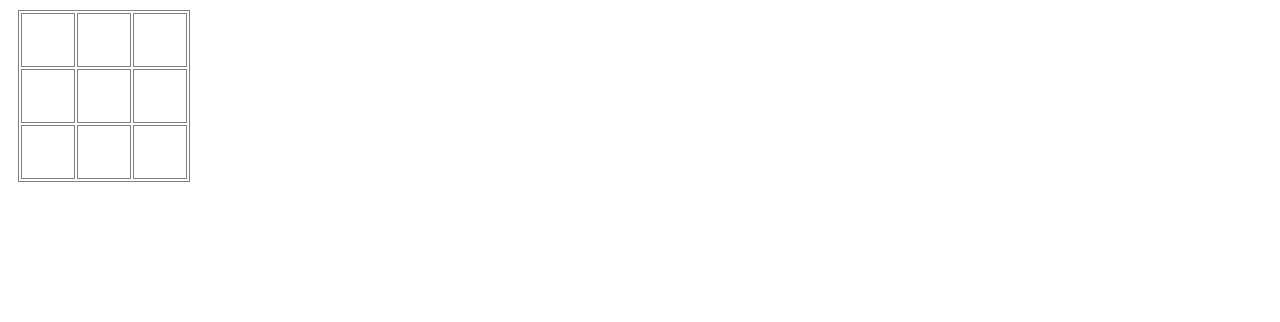
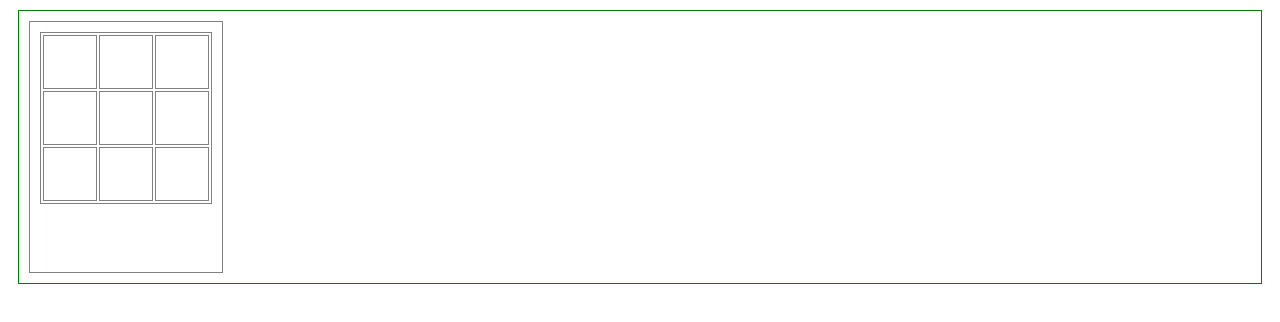
Before and after one commit to Akiyah/tic-tac-toe, a plain HTML site: page index.html in a window 1280 px wide. Drawn offline with Linux system fonts and the light colour scheme.

Commit message:
display: flex

```diff
--- a/script.js
+++ b/script.js
@@ -23,7 +23,8 @@ class Tile {
 }
 
 class Board {
-  constructor() {
+  constructor(callback) {
+    this.callback = callback;
     this.tiles = [];
     this.status = "";
     this.element = document.createElement("div");
@@ -64,13 +65,10 @@ class Board {
     });
   }
 
-  updateMassage(text) {
-    this.message.innerHTML = text;
-  }
-
   updateStatus(status) {
     this.status = status;
     this.message.innerHTML = status;
+    this.callback();
   }
 
   click(x, y) {
@@ -111,7 +109,7 @@ function random(min, max) {
 
 function initialize() {
   let container = document.getElementById("container");
-  let board = new Board();
+  let board = new Board(() => initialize());
   container.appendChild(board.element);
 }
 
--- a/style.css
+++ b/style.css
@@ -1,7 +1,3 @@
-.container {
-  display: flex;
-}
-
 td {
   border: solid thin gray;
   text-align: center;
@@ -14,3 +10,17 @@ table {
   border: solid thin gray;
   margin: 10px;
 }
+
+div#container div {
+  border: solid thin gray;
+  margin: 10px;
+  height: 250px;
+}
+
+div#container {
+  border: solid thin green;
+  margin: 10px;
+  display: flex;
+  flex-direction: row;
+  flex-wrap: wrap;
+}
```
Also changed, not shown: index.html (+1 -1 lines).
